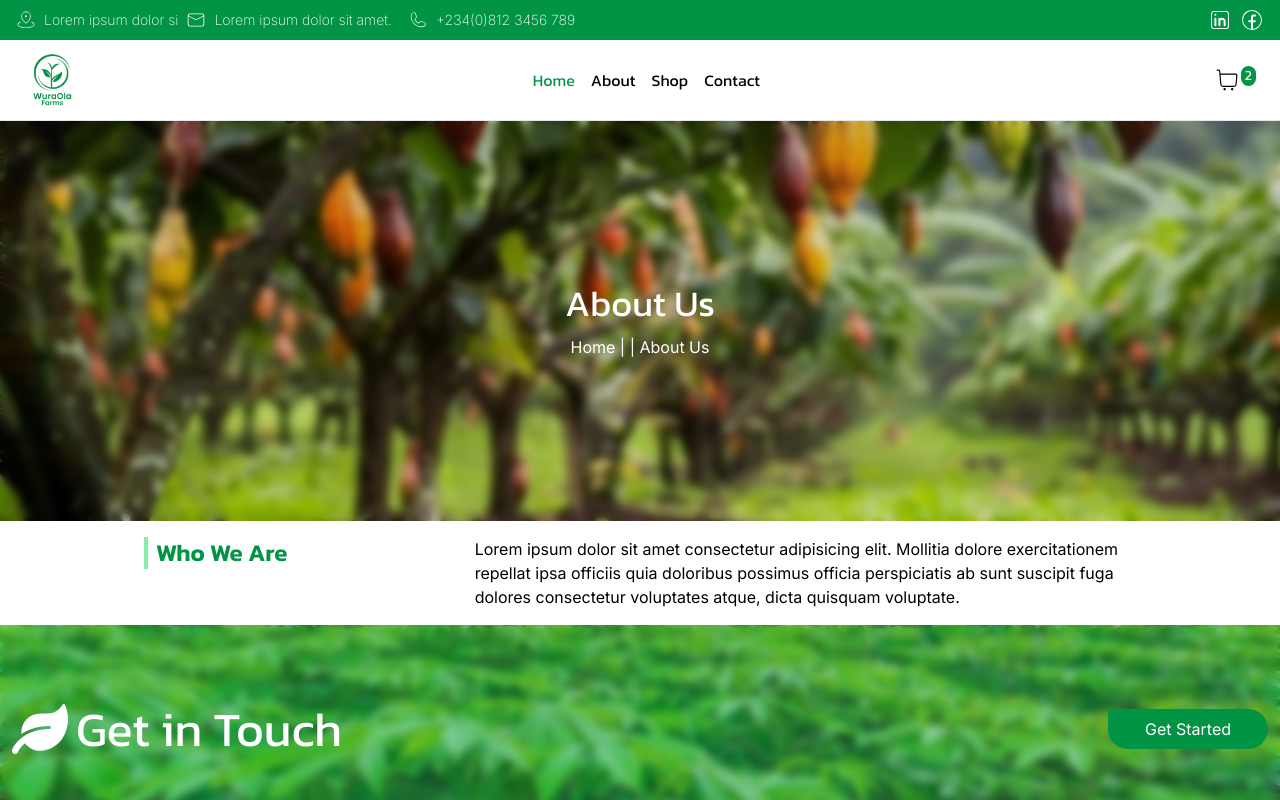
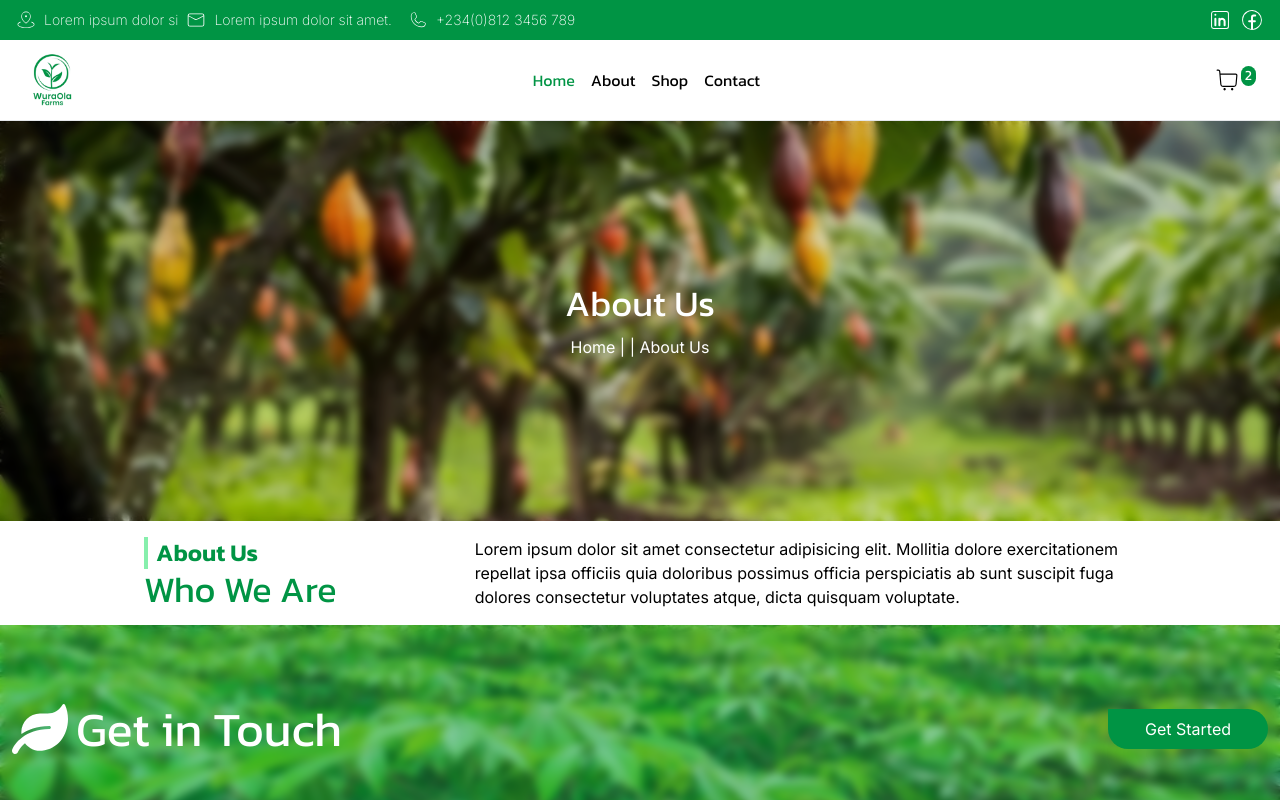
Before and after one commit to OlaiwonAbdullahi/WuraOla-Farms, a React (Vite) app: page /about in a window 1280 px wide. Shown: the top 800 px of the page. Built offline with nearby package versions, Linux system fonts and the light colour scheme.

Commit message:
update Whoweare.jsx

```diff
--- a/src/components/Whoweare.jsx
+++ b/src/components/Whoweare.jsx
@@ -3,8 +3,9 @@ const Whoweare = () => {
     <div className=" flex justify-around p-4 w-4/5 mx-auto flex-col md:flex-row">
       <div className=" basis-1/3">
         <h2 className=" text-secondary font-kanit font-semibold text-2xl border-l-4 px-2 border-green-300">
-          Who We Are
+          About Us
         </h2>
+        <span className=" text-4xl font-kanit text-secondary">Who We Are</span>
       </div>
       <div className="basis-2/3 text-center md:text-left font-inter">
         Lorem ipsum dolor sit amet consectetur adipisicing elit. Mollitia dolore
```
